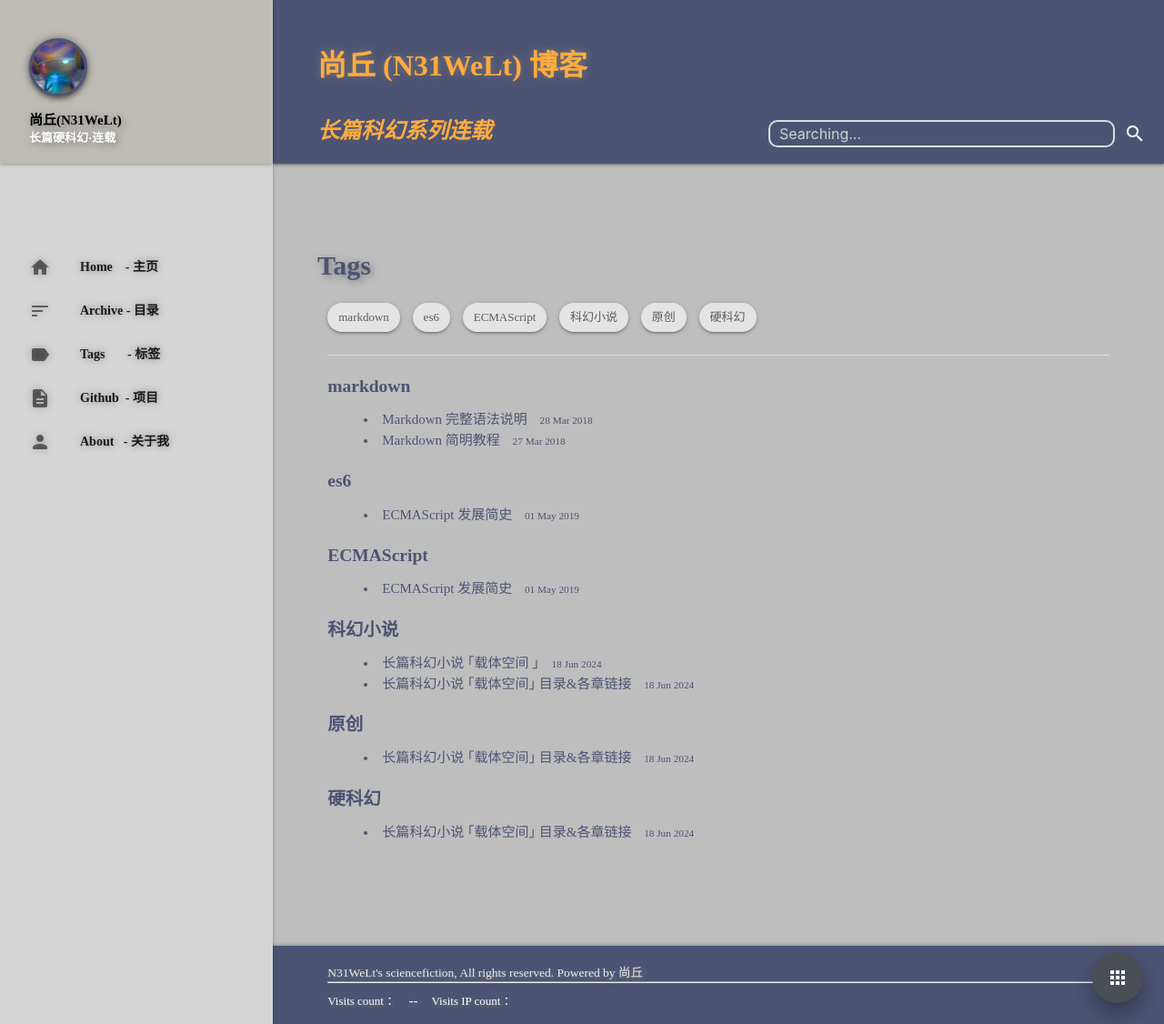
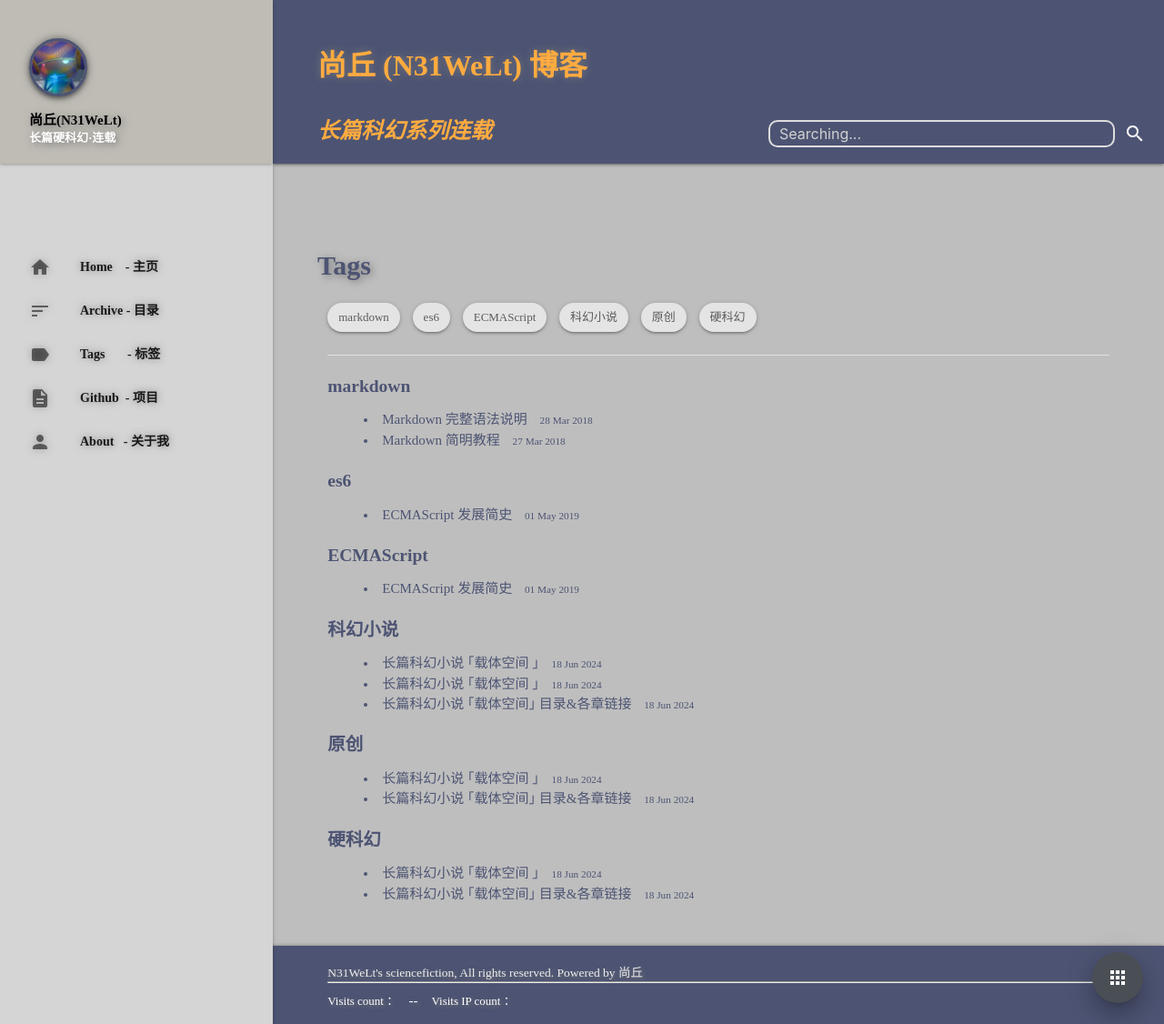
Before and after one commit to keepwalk/keepwalk.github.io, a Jekyll site: the page built from tags.md, in a window 1280 px wide and 1126 px high. Shown: the whole window at 91% size. Built offline with Jekyll 4.4.1, drawn with Linux system fonts in a browser that asks for light colours; nearby versions of some CDN libraries; library files that are not in the unit come from our copies; comment, search, counter and statistics services are not loaded.

Commit message:
Update 2024-06-18-sfc-carrierspace.md

```diff
--- a/_posts/2024-06-18-sfc-carrierspace.md
+++ b/_posts/2024-06-18-sfc-carrierspace.md
@@ -2,7 +2,7 @@
 title: 长篇科幻小说 ｢载体空间 ｣
 layout: post
 categories: ｢载体空间｣
-tags: 科幻小说
+tags: 科幻小说 科幻小说 原创 硬科幻
 excerpt: 原创长篇硬科幻，殖民行星N31
 ---
 作者：尚丘(N31WeLt)
```
